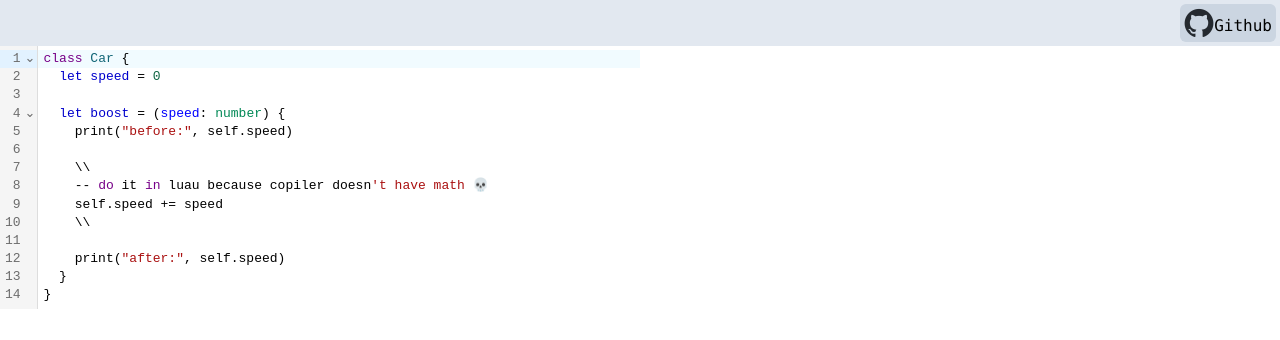
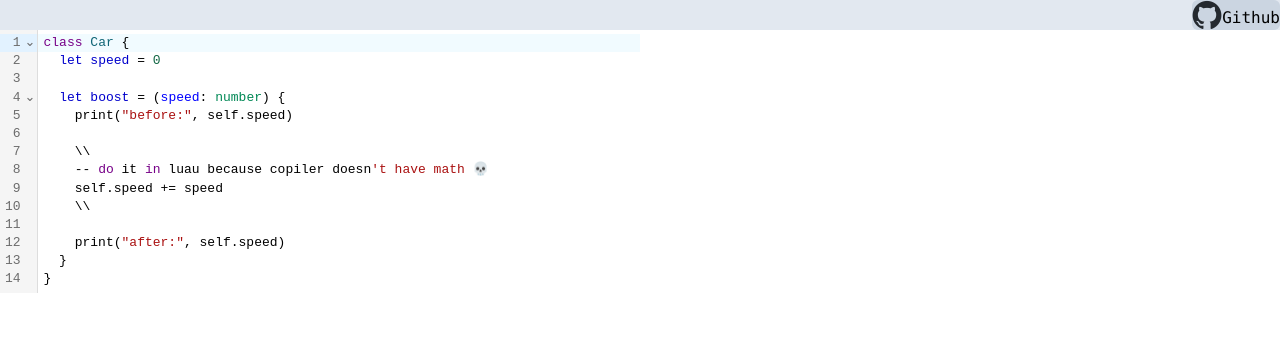
Before and after one commit to AshleyFlow/copiler-page, a Next.js app: page / in a window 1280 px wide. Shown: the top 340 px of the page. Built offline with nearby package versions, Linux system fonts and the light colour scheme; no server answers.

Commit message:
fixed layout

```diff
--- /dev/null
+++ b/src/app/components/editor.tsx
@@ -0,0 +1,73 @@
+import { javascript } from "@codemirror/lang-javascript";
+import ReactCodeMirror from "@uiw/react-codemirror";
+import { createRef, useCallback, useEffect, useState } from "react";
+import init, { compile } from "../copiler/copiler";
+import hljs from "highlight.js/lib/core";
+import lua from "highlight.js/lib/languages/lua";
+
+export default function Editor(props: { removeHeight: number }) {
+  let ref = createRef<HTMLHeadElement>();
+  let [loaded, setLoaded] = useState(false);
+  let [src, _] = useState(`class Car {
+  let speed = 0
+
+  let boost = (speed: number) {
+    print("before:", self.speed)
+
+    \\\\
+    -- do it in luau because copiler doesn't have math 💀
+    self.speed += speed
+    \\\\
+
+    print("after:", self.speed)
+  }
+}`);
+
+  const onChange = useCallback(
+    (val: string) => {
+      if (ref.current) {
+        try {
+          let compiled = compile(val);
+          ref.current.textContent = compiled;
+
+          delete ref.current.dataset.highlighted;
+          hljs.registerLanguage("lua", lua);
+          hljs.highlightElement(ref.current);
+        } catch {
+          // code is not valid
+        }
+      }
+    },
+    [ref]
+  );
+
+  useEffect(() => {
+    init().then(() => {
+      setLoaded(true);
+      onChange(src);
+    });
+  }, [onChange, src]);
+
+  return (
+    <div
+      style={{ height: `calc(100vh - ${props.removeHeight}px)` }}
+      className="flex overflow-y-hidden w-full bottom-0 absolute"
+    >
+      <ReactCodeMirror
+        className="w-1/2 overflow-y-auto"
+        value={src}
+        onChange={onChange}
+        extensions={[javascript({})]}
+      ></ReactCodeMirror>
+      {loaded ? (
+        <pre className="w-1/2 overflow-y-auto">
+          <code
+            ref={ref}
+            className="text-sm"
+            style={{ height: `calc(100vh - ${props.removeHeight}px)` }}
+          ></code>
+        </pre>
+      ) : undefined}
+    </div>
+  );
+}
--- /dev/null
+++ b/src/app/components/topbar.tsx
@@ -0,0 +1,23 @@
+import Image from "next/image";
+import github_png from "../../../public/github.png";
+
+export default function Topbar(props: { height: number }) {
+  return (
+    <main className="flex bg-slate-200 justify-end items-center w-full">
+      <a
+        href="https://github.com/highflowey/copiler"
+        target="_blank"
+        className="flex items-end justify-center rounded-md bg-slate-300"
+        style={{ height: props.height + "px" }}
+      >
+        <Image
+          src={github_png}
+          width={props.height}
+          height={props.height}
+          alt="Github Mark"
+        />
+        <h1 className="text-1xl font-mono">Github</h1>
+      </a>
+    </main>
+  );
+}
--- a/src/app/page.tsx
+++ b/src/app/page.tsx
@@ -1,93 +1,15 @@
 "use client";
 
-import init, { compile } from "./copiler/copiler";
-
-import hljs from "highlight.js/lib/core";
-import lua from "highlight.js/lib/languages/lua";
-
-import { createRef, useCallback, useEffect, useRef, useState } from "react";
-import ReactCodeMirror from "@uiw/react-codemirror";
-import { javascript } from "@codemirror/lang-javascript";
-
-import Image from "next/image";
-import github_png from "../../public/github.png";
+import Topbar from "./components/topbar";
+import Editor from "./components/editor";
 
 export default function Home() {
-  let ref = createRef<HTMLHeadElement>();
-  let [loaded, setLoaded] = useState(false);
-  let [src, _] = useState(`class Car {
-  let speed = 0
-
-  let boost = (speed: number) {
-    print("before:", self.speed)
-
-    \\\\
-    -- do it in luau because copiler doesn't have math 💀
-    self.speed += speed
-    \\\\
-
-    print("after:", self.speed)
-  }
-}`);
-
-  const onChange = useCallback(
-    (val: string) => {
-      if (ref.current) {
-        try {
-          let compiled = compile(val);
-          ref.current.textContent = compiled;
-
-          delete ref.current.dataset.highlighted;
-          hljs.registerLanguage("lua", lua);
-          hljs.highlightElement(ref.current);
-        } catch {
-          // code is not valid
-        }
-      }
-    },
-    [ref]
-  );
-
-  useEffect(() => {
-    init().then(() => {
-      setLoaded(true);
-      onChange(src);
-    });
-  }, [onChange, src]);
+  let topbarHeight = 30;
 
   return (
-    <main className="h-screen overflow-y-hidden">
-      <div className="flex bg-slate-200 justify-end items-center p-1 box-content">
-        <a
-          href="https://github.com/highflowey/copiler"
-          target="_blank"
-          className="flex items-end justify-center rounded-md p-1 box-content bg-slate-300"
-          style={{ height: "30px" }}
-        >
-          <Image src={github_png} width={30} height={30} alt="Github Mark" />
-          <h1 className="text-1xl font-mono">Github</h1>
-        </a>
-      </div>
-      <div
-        className="flex overflow-y-hidden"
-        style={{ height: "calc(100vh - 30px)" }}
-      >
-        <ReactCodeMirror
-          className="w-1/2 overflow-y-scroll"
-          value={src}
-          onChange={onChange}
-          extensions={[javascript({})]}
-        ></ReactCodeMirror>
-        {loaded ? (
-          <pre className="w-1/2 overflow-y-scroll">
-            <code
-              ref={ref}
-              className="text-sm"
-              style={{ height: "calc(100vh - 30px)" }}
-            ></code>
-          </pre>
-        ) : undefined}
-      </div>
+    <main className="h-full w-full overflow-clip">
+      <Topbar height={topbarHeight}></Topbar>
+      <Editor removeHeight={topbarHeight}></Editor>
     </main>
   );
 }
```
